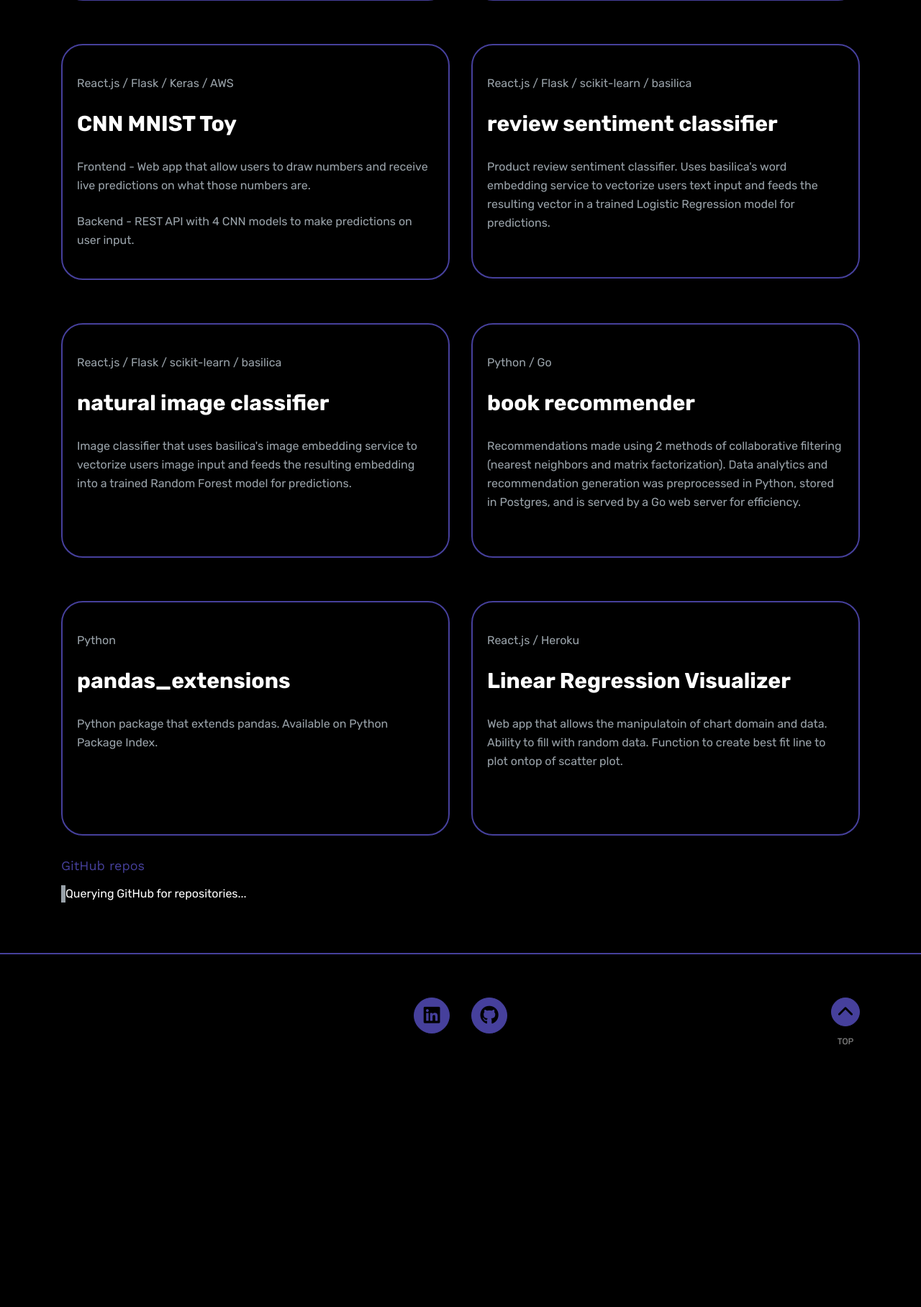
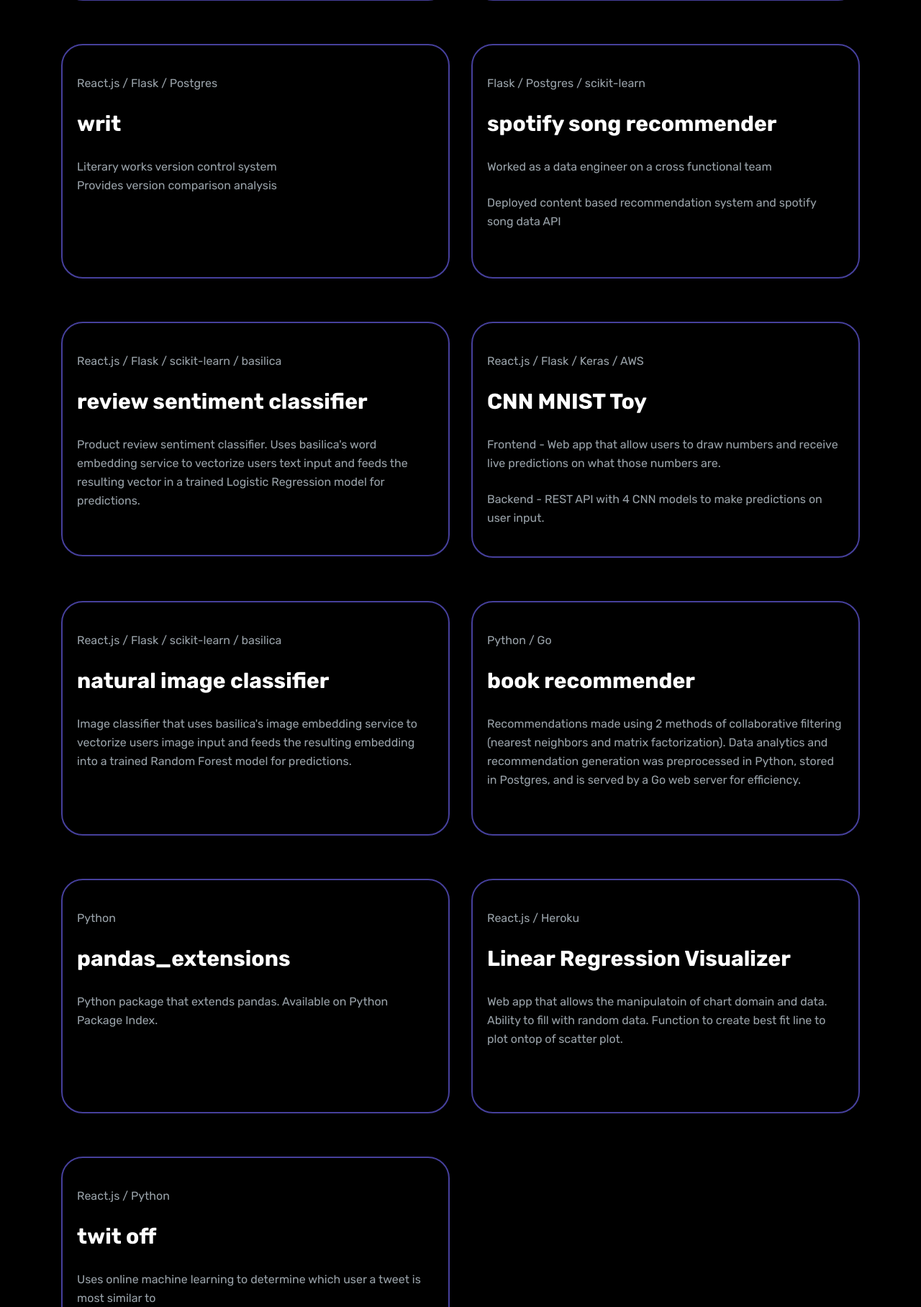
Before and after one commit to bendevera/Personal-Website, a Flask app: page /portfolio in a window 1280 px wide. Shown: the part 599-2415 px from the top of the page at 72% size. Before the commit the page ends 2051 px from the top, so only its background shows below. Run offline with Flask 2, Linux system fonts and the light colour scheme; some libraries are stand-ins or nearby versions.

Commit message:
Made additions to portfolio

```diff
--- a/app/templates/portfolio.html
+++ b/app/templates/portfolio.html
@@ -13,7 +13,7 @@
             </a>
           </div>
           <div class="col-xs-12 col-md-6">
-            <a href="https://varfaj.com/" target="_blank" class="service_box wow fadeInUp" data-wow-duration=".5s" data-wow-delay="0s">
+            <a href="https://varfaj.com/" target="_blank" class="service_box wow fadeInRight" data-wow-duration=".5s" data-wow-delay="0s">
               <img src="/static/images/varfaj.png" height="50" alt="">
               <h2>Cofounder & Former CTO</h2>
               <p>A technology consulting agency that specializes in mobile and web application development.</p>
@@ -22,7 +22,35 @@
         </div>
         <div class="row">
           <div class="col-xs-12 col-md-6">
-            <a href="https://www.mnistalgotoy.com/" target="_blank" class="service_box wow fadeInUp" data-wow-duration=".5s" data-wow-delay="0s">
+            <a href="https://writ-frontend.herokuapp.com/" target="_blank" class="service_box wow fadeInLeft" data-wow-duration=".5s" data-wow-delay="0s">
+              <!-- <img src="/static/images/varfaj.png" height="50" alt=""> -->
+              <p>React.js / Flask / Postgres</p>
+              <h2 class="portfolio-mnist-heading">writ</h2>
+              <p>Literary works version control system</p>
+              <p>Provides version comparison analysis</p>
+            </a>
+          </div>
+          <div class="col-xs-12 col-md-6">
+            <a href="https://symphinite.netlify.com/login" target="_blank" class="service_box wow fadeInRight" data-wow-duration=".5s" data-wow-delay="0s">
+              <!-- <img src="/static/images/varfaj.png" height="50" alt=""> -->
+              <p>Flask / Postgres / scikit-learn</p>
+              <h2 class="portfolio-mnist-heading">spotify song recommender</h2>
+              <p>Worked as a data engineer on a cross functional team</p><br>
+              <p>Deployed content based recommendation system and spotify song data API</p>
+            </a>
+          </div>
+        </div>
+        <div class="row">
+          <div class="col-xs-12 col-md-6">
+            <a href="https://embedding-demo.herokuapp.com/" target="_blank" class="service_box wow fadeInLeft" data-wow-duration=".5s" data-wow-delay="0s">
+              <!-- <img src="/static/images/varfaj.png" height="50" alt=""> -->
+              <p>React.js / Flask / scikit-learn / basilica</p>
+              <h2 class="portfolio-mnist-heading">review sentiment classifier</h2>
+              <p>Product review sentiment classifier. Uses basilica's word embedding service to vectorize users text input and feeds the resulting vector in a trained Logistic Regression model for predictions.</p>
+            </a>
+          </div>
+          <div class="col-xs-12 col-md-6">
+            <a href="https://www.mnistalgotoy.com/" target="_blank" class="service_box wow fadeInRight" data-wow-duration=".5s" data-wow-delay="0s">
               <!-- <img src="/static/images/varfaj.png" height="50" alt=""> -->
               <p>React.js / Flask / Keras / AWS</p>
               <h2 class="portfolio-mnist-heading">CNN MNIST Toy</h2>
@@ -30,18 +58,10 @@
               <p>Backend - REST API with 4 CNN models to make predictions on user input.</p>
             </a>
           </div>
-          <div class="col-xs-12 col-md-6">
-            <a href="https://embedding-demo.herokuapp.com/" target="_blank" class="service_box wow fadeInRight" data-wow-duration=".5s" data-wow-delay="0s">
-              <!-- <img src="/static/images/varfaj.png" height="50" alt=""> -->
-              <p>React.js / Flask / scikit-learn / basilica</p>
-              <h2 class="portfolio-mnist-heading">review sentiment classifier</h2>
-              <p>Product review sentiment classifier. Uses basilica's word embedding service to vectorize users text input and feeds the resulting vector in a trained Logistic Regression model for predictions.</p>
-            </a>
-          </div>
         </div>
         <div class="row">
           <div class="col-xs-12 col-md-6">
-            <a href="https://embedding-demo.herokuapp.com/image" target="_blank" class="service_box wow fadeInUp" data-wow-duration=".5s" data-wow-delay="0s">
+            <a href="https://embedding-demo.herokuapp.com/image" target="_blank" class="service_box wow fadeInLeft" data-wow-duration=".5s" data-wow-delay="0s">
               <!-- <img src="/static/images/varfaj.png" height="50" alt=""> -->
               <p>React.js / Flask / scikit-learn / basilica</p>
               <h2 class="portfolio-mnist-heading">natural image classifier</h2>
@@ -59,7 +79,7 @@
         </div>
         <div class="row">
           <div class="col-xs-12 col-md-6">
-            <a href="https://pypi.org/project/pandas-extensions/0.1/" target="_blank" class="service_box wow fadeInRight" data-wow-duration=".5s" data-wow-delay="0s">
+            <a href="https://pypi.org/project/pandas-extensions/0.1/" target="_blank" class="service_box wow fadeInLeft" data-wow-duration=".5s" data-wow-delay="0s">
               <!-- <img src="/static/images/varfaj.png" height="50" alt=""> -->
               <p>Python</p>
               <h2 class="portfolio-mnist-heading">pandas_extensions</h2>
@@ -72,6 +92,16 @@
               <p>React.js / Heroku</p>
               <h2 class="portfolio-mnist-heading">Linear Regression Visualizer</h2>
               <p>Web app that allows the manipulatoin of chart domain and data. Ability to fill with random data. Function to create best fit line to plot ontop of scatter plot.</p>
+            </a>
+          </div>
+        </div>
+        <div class="row">
+          <div class="col-xs-12 col-md-6">
+            <a href="https://twit-off-bendevera.herokuapp.com/" target="_blank" class="service_box wow fadeInLeft" data-wow-duration=".5s" data-wow-delay="0s">
+              <!-- <img src="/static/images/varfaj.png" height="50" alt=""> -->
+              <p>React.js / Python</p>
+              <h2 class="portfolio-mnist-heading">twit off</h2>
+              <p>Uses online machine learning to determine which user a tweet is most similar to</p>
             </a>
           </div>
         </div>
```
